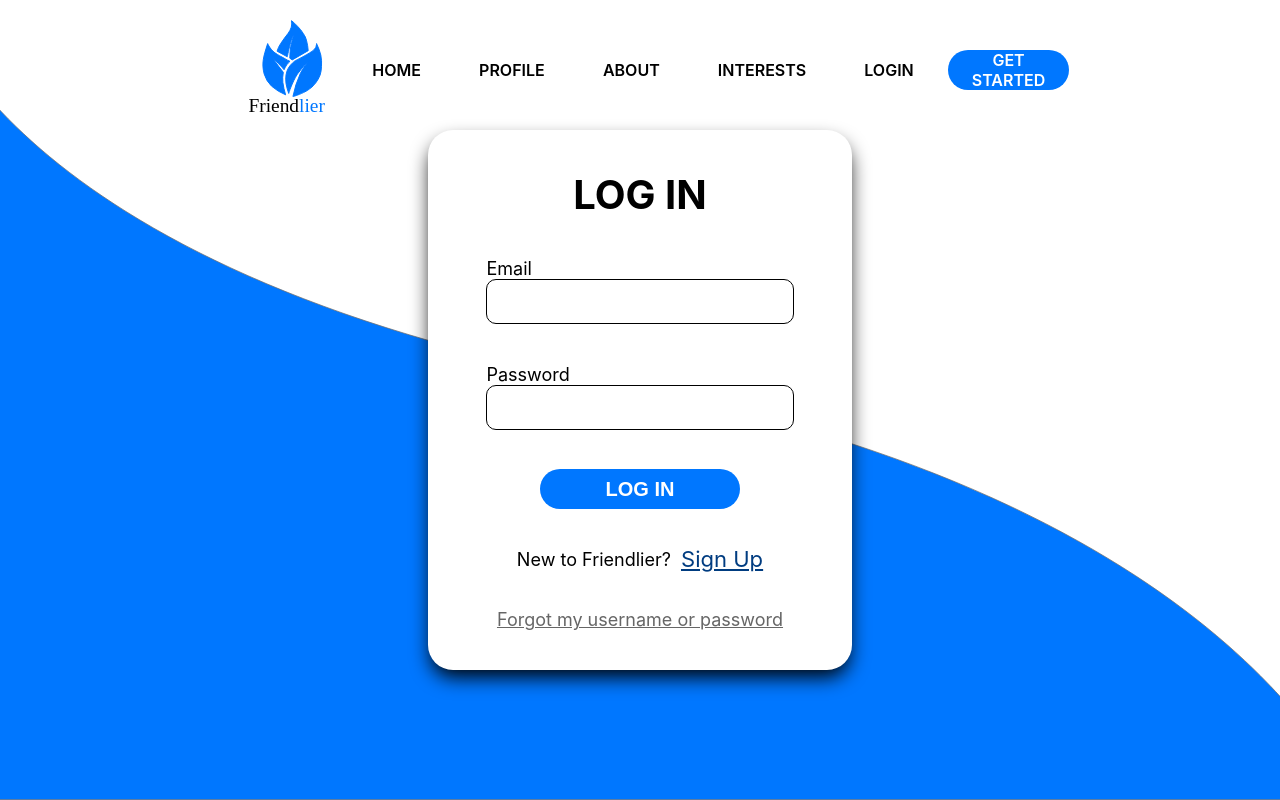
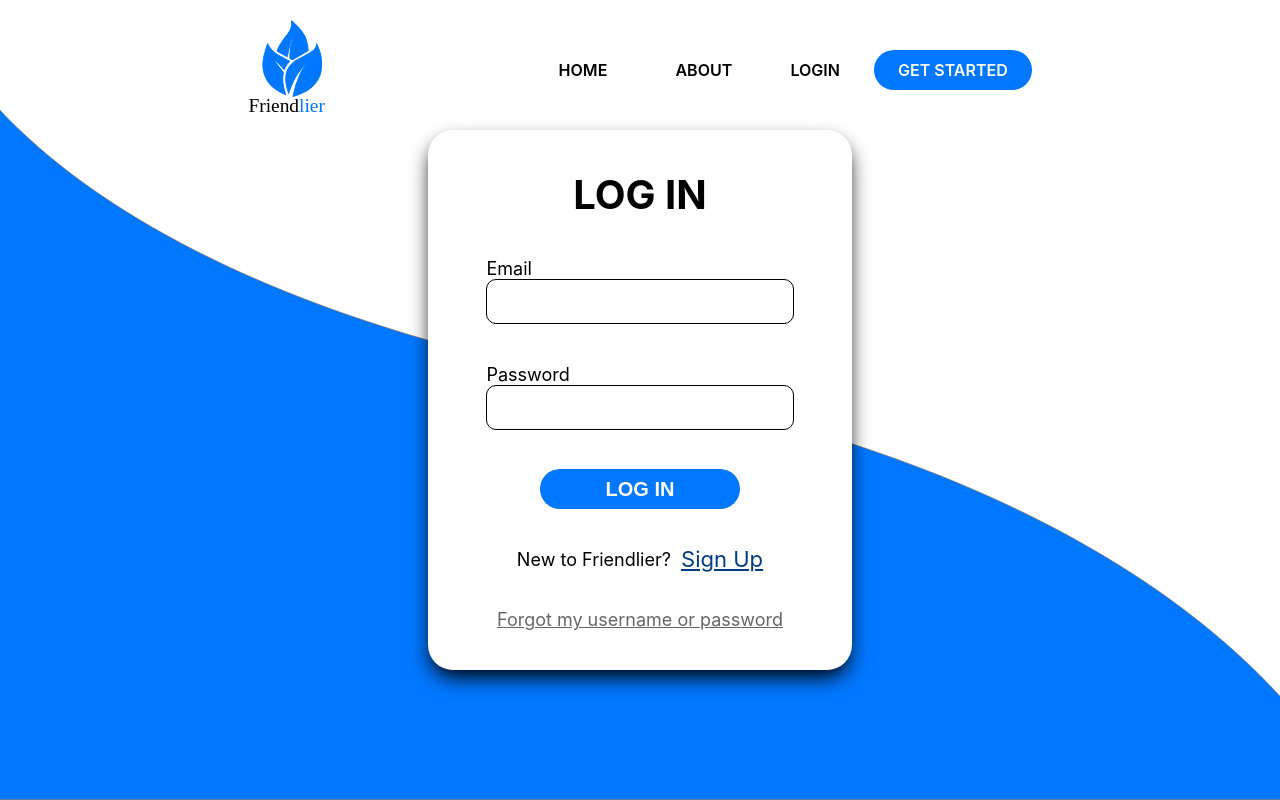
Before and after one commit to Hideir/Mentorship, a React (Create React App) app: page /login in a window 1280 px wide. Built offline with nearby package versions, Linux system fonts and the light colour scheme.

Commit message:
set up validation that the user is logged in on the front end. The links will now properly appear and disappear based on the state of the local store auth token

```diff
--- a/src/App.js
+++ b/src/App.js
@@ -1,4 +1,4 @@
-import React,{useState} from 'react';
+import React,{useState, useEffect} from 'react';
 import './App.css';
 import { BrowserRouter as Router, Switch, Route} from "react-router-dom";
 
@@ -14,20 +14,30 @@ import MobileMenu from './components/Menus/MobileMenu/MobileMenu';
 
 function App() {
   // Utilize redux or context api to have global state or lift state up. Or else i will create a 'user' object in app to pass the data
+  const [authToken, setAuthToken] = useState(false);
   const [newSignedUpUser, setNewSignedUpUser] = useState({
     email: '',
     interests: [],
   });
+
+  const signIn = () => {
+    // Store token in state to let the app know the user is logged in
+    setAuthToken(localStorage.getItem('auth-token'));
+  }
+  const signOut = () => {
+      // Delete token from local storage on sign out.
+      setAuthToken(localStorage.removeItem('auth-token'));
+  }
   return (
     <Router>
         <div className="App">
-          <DesktopNavigation />
+          <DesktopNavigation signOut={signOut} authToken={authToken}/>
           <MobileMenu />
           <Switch>
             <Route exact path="/" component={HomePage} />
             <Route exact path="/about" component={AboutPage} />
             <Route exact path="/profile" render={props => <ProfilePage {...props} newSignedUpUserEmail={newSignedUpUser.email}/> } />
-            <Route exact path="/login" render={props => <LoginForm {...props} /> } />
+            <Route exact path="/login" render={props => <LoginForm {...props} signIn={signIn} /> } />
             <Route exact path="/signup" render={props => <SignupForm {...props} newSignedUpUser={newSignedUpUser} setNewSignedUpUser={setNewSignedUpUser} /> } />
             <Route exact path="/signup/interests" render={props => <InterestListPage {...props} newSignedUpUser={newSignedUpUser} setNewSignedUpUser={setNewSignedUpUser}/> } />
             <Route exact path="/signup/add-profile" render={props => <ProfileCreationPage {...props} newSignedUpUser={newSignedUpUser} setNewSignedUpUser={setNewSignedUpUser} /> } />
--- a/src/components/Forms/LoginForm/LoginForm.jsx
+++ b/src/components/Forms/LoginForm/LoginForm.jsx
@@ -10,6 +10,7 @@ const LoginForm = props => {
   const [password, setPassword, handlePassword] = useFormInputControl("");
   const [isValidFlag, setIsValidFlag] = useState(true);
   const [isLoading, setIsLoading] = useState(false);
+
 
   const handleSignUp = event => {
     event.preventDefault();
@@ -27,6 +28,7 @@ const LoginForm = props => {
         const {token} = response.data;
         // Set token to local storage
         localStorage.setItem('auth-token', token);
+        props.signIn();
         setIsValidFlag(true);
         props.history.push("/");
       })
--- a/src/components/Menus/DesktopNavigation.jsx
+++ b/src/components/Menus/DesktopNavigation.jsx
@@ -5,7 +5,8 @@ import S from 'styled-components';
 import Logo from '../Logos/Logo';
 
 
-const DesktopNavigation = () => {
+const DesktopNavigation = (props) => {
+
     return(
         <StyledHeader>
             <StyledNavigationContainer>
@@ -16,19 +17,16 @@ const DesktopNavigation = () => {
                             <StyledLink to="/">Home</StyledLink>
                         </StyledLi>
                         <StyledLi>
-                            <StyledLink to="/profile">Profile</StyledLink>
+                            {props.authToken ? <StyledLink to="/profile">Profile</StyledLink> : null }
                         </StyledLi>
                         <StyledLi>
                             <StyledLink to="/about">About</StyledLink>
                         </StyledLi>
                         <StyledLi>
-                            <StyledLink to="/signup/interests">Interests</StyledLink>
+                            {props.authToken ? <StyledLink onClick={props.signOut} to="/">Log Out</StyledLink> : <StyledLink to="/login">Login</StyledLink>}
                         </StyledLi>
                         <StyledLi>
-                            <StyledLink to="/login">Login</StyledLink>
-                        </StyledLi>
-                        <StyledLi>
-                            <StyledLink secondary="true" to="signup">Get Started</StyledLink>
+                            {props.authToken ? null : <StyledLink secondary="true" to="signup">Get Started</StyledLink>}
                         </StyledLi>
                     </StyledUL>
                 </StyledNavigation>
```
